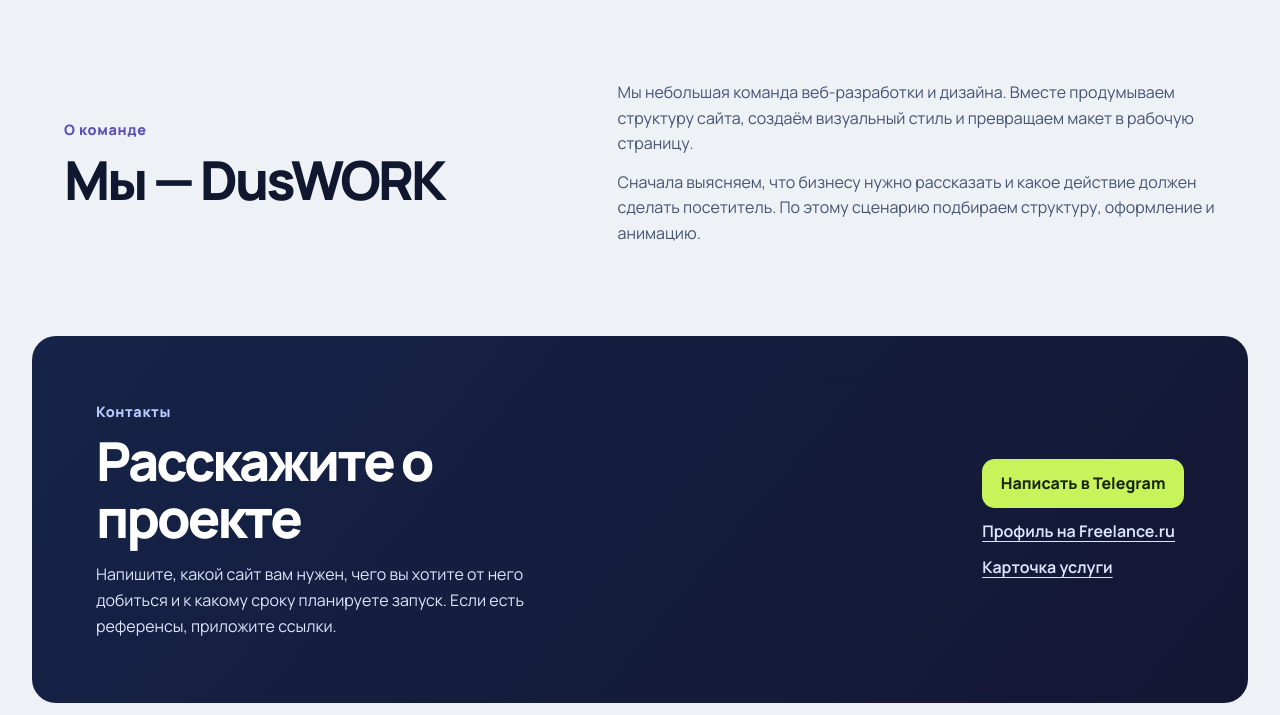
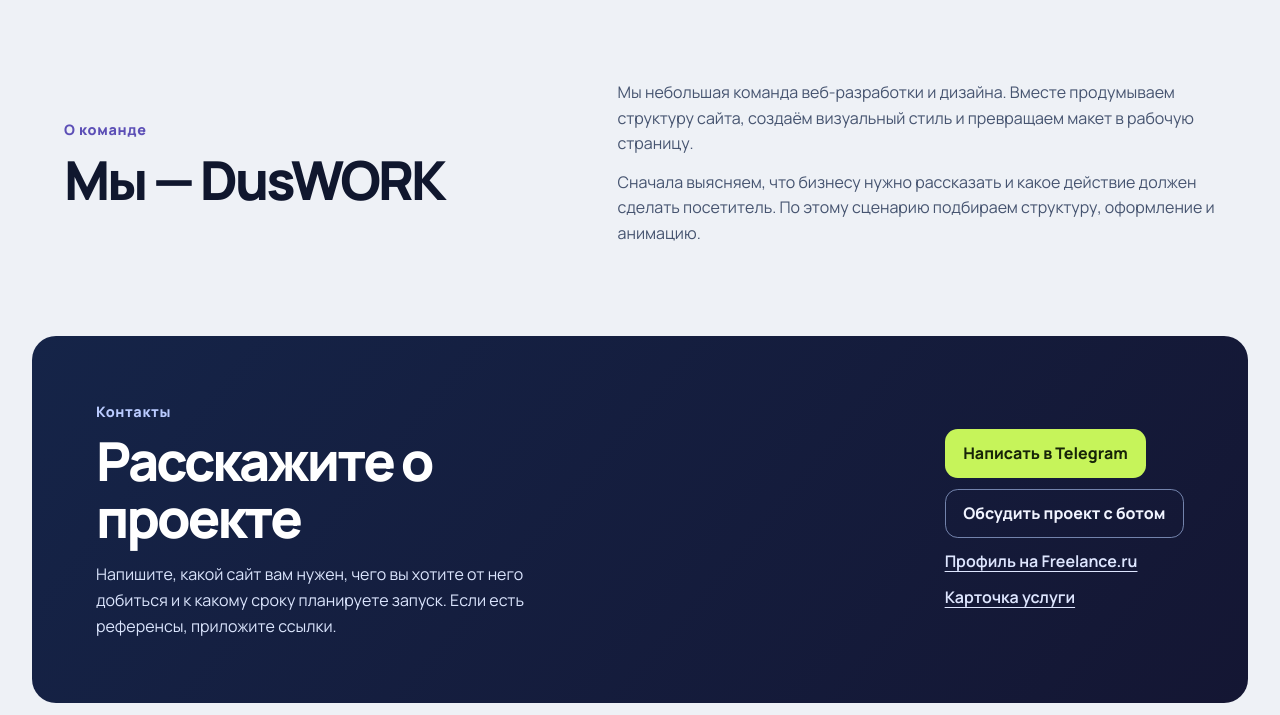
Before and after one commit to kirillvetrenko/duswork, a plain HTML site: page index.html in a window 1280 px wide. Shown: the part 2416-3131 px from the top of the page. Drawn offline with Linux system fonts and the light colour scheme.

Commit message:
Add Telegram bot to studio contacts

```diff
--- a/index.html
+++ b/index.html
@@ -102,6 +102,7 @@
       </div>
       <div class="contact-links">
         <a class="button bright" href="https://t.me/Volter_Current" target="_blank" rel="noopener">Написать в Telegram</a>
+        <a class="button hero-secondary" href="https://t.me/duswork_bot?start=brief" target="_blank" rel="noopener">Обсудить проект с ботом</a>
         <a class="contact-offer" href="https://freelance.ru/kirillvetrenko" target="_blank" rel="noopener">Профиль на Freelance.ru</a>
         <a class="contact-offer" href="https://freelance.ru/offer/sozdanie-sajtov-motion-design-lendinga-109165.html" target="_blank" rel="noopener">Карточка услуги</a>
       </div>
```
